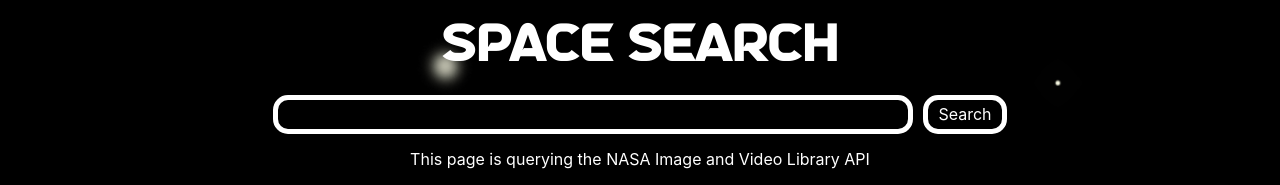
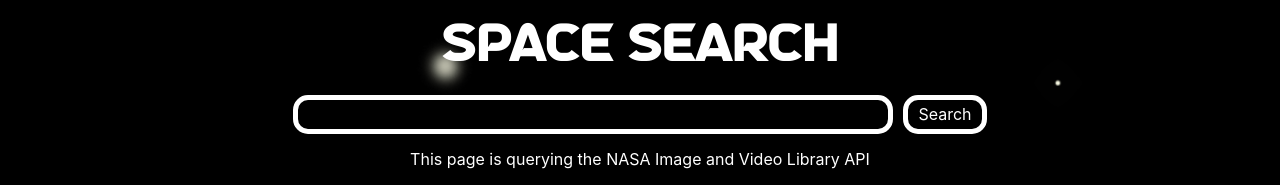
Before and after one commit to sjohannknecht/space_search, a React (Vite) app: page / in a window 1280 px wide. Shown: the top 185 px of the page. Built offline with nearby package versions, Linux system fonts and the light colour scheme.

Commit message:
Remove pointer styling from search input and redefine its width

```diff
--- a/src/features/search/SearchBar.css
+++ b/src/features/search/SearchBar.css
@@ -3,8 +3,7 @@
 }
 
 .SearchBar__input {
-  width: 50%;
-  min-width: 200px;
+  width: clamp(200px, 50%, 600px);
   margin-right: 10px;
 }
 
@@ -19,8 +18,11 @@
 .SearchBar__item:hover,
 .SearchBar__item:focus {
   background-color: hsla(0, 100%, 100%, 0.3);
+  outline: none;
+}
+
+.SearchBar__item--pointer:hover {
   cursor: pointer;
-  outline: none;
 }
 
 .SearchBar__item:active {
--- a/src/features/search/SearchBar.tsx
+++ b/src/features/search/SearchBar.tsx
@@ -27,7 +27,10 @@
         onInput={handleInput}
         className="SearchBar__input SearchBar__item"
       />
-      <button type="submit" className="SearchBar__item">
+      <button
+        type="submit"
+        className="SearchBar__item SearchBar__item--pointer"
+      >
         Search
       </button>
     </form>
```
